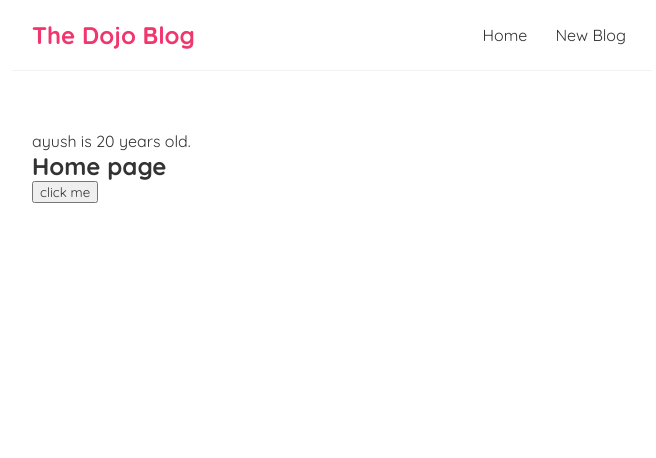
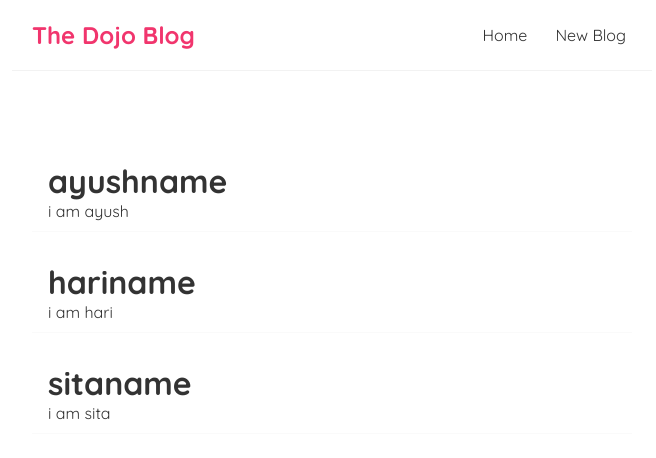
Before and after one commit to AyushhNK/learning, a React (Vite) app in the folder React/blog/: page / in a window 1280 px wide. Shown: the top 458 px of the page, without its empty margins (308-964 px from the left). Built offline with nearby package versions, Linux system fonts and the light colour scheme.

Commit message:
outputting list

```diff
--- a/React/blog/src/home.jsx
+++ b/React/blog/src/home.jsx
@@ -2,19 +2,23 @@ import {useState} from 'react';
 
 const Home=()=>{
 
-	const [name,setName]=useState('ayush');
-	const [age,setAge]=useState(20);
+	const [blogs,setBlogs]=useState([
+		{body:"i am ayush",title:"ayushname",author:"ayush",id:0},
+		{body:"i am hari",title:"hariname",author:"hari",id:1},
+		{body:"i am sita",title:"sitaname",author:"sita",id:2}])
 
-	const handleClick=()=>{
-		setName('ank');
-		setAge(25)
-	}
+
 
 	return(
 		<div className="home">
-			<p>{name} is {age} years old.</p>
-			<h2>Home page</h2>
-			<button onClick={handleClick}>click me</button>
+			{blogs.map((blog)=>(
+				<div className="blog-preview" key={blog.id}>
+				<h1>{blog.title}</h1>
+				<p>{blog.body}</p>
+				</div>
+
+				))}
+
 		</div>
 		);
 }
--- a/React/blog/src/index.css
+++ b/React/blog/src/index.css
@@ -33,3 +33,19 @@
   margin: 40px auto;
   padding: 20px;
 }
+
+.blog-preview{
+  padding: 10px 16px;
+  margin:20px 0;
+  border-bottom: 1px solid #fafafa;
+}
+
+.blog-preview:hover{
+  box-shadow: 1px 3px 5px rgba(0,0,0,0.1);
+}
+
+.blog-preview h2{
+  font-size: 20px;
+  color: #f1356d;
+  margin-bottom: 8px;
+}
```
